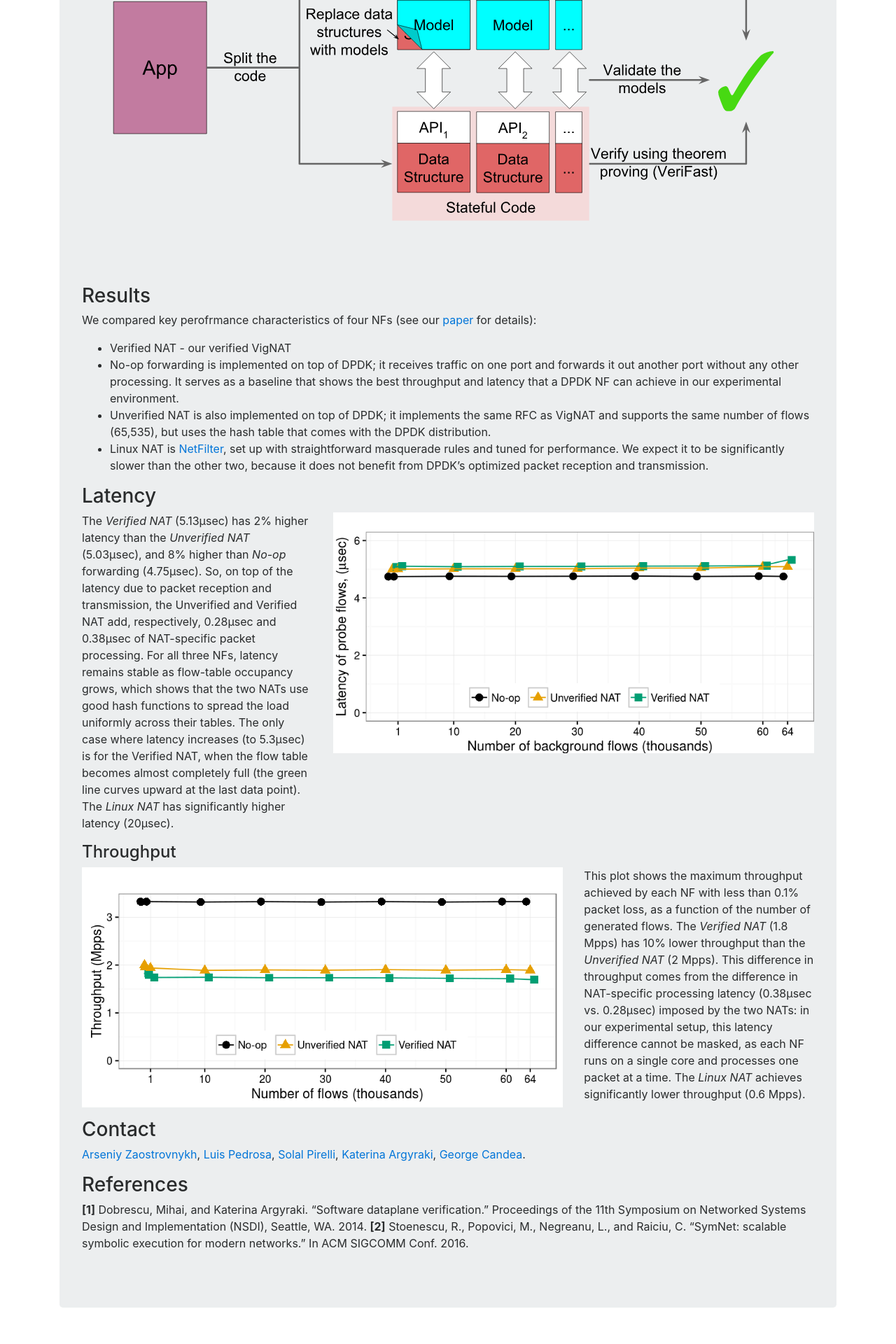
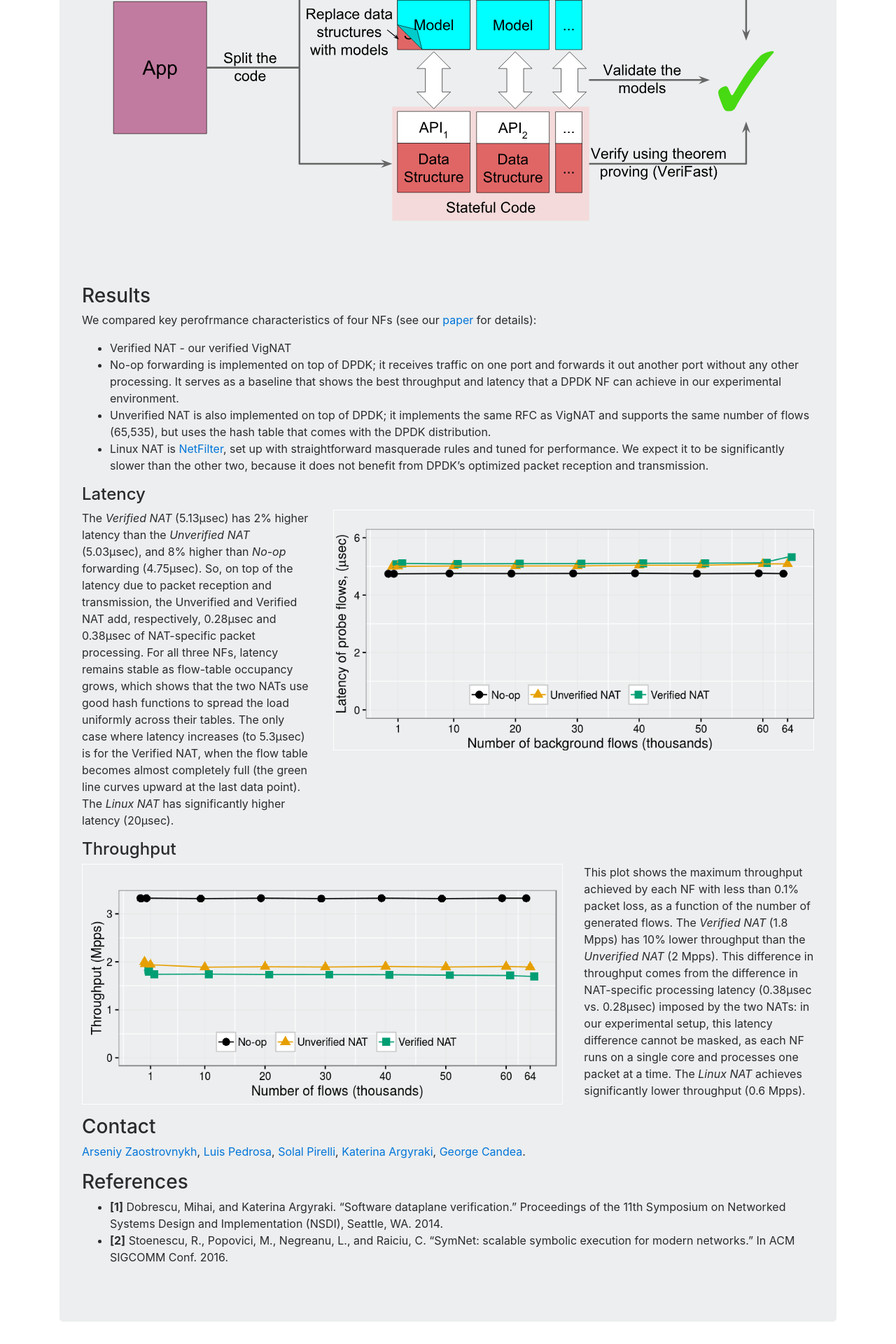
Before and after one commit to vignat/vignat.github.io, a Jekyll site: the page built from index.md, in a window 1280 px wide. Shown: the part 1521-3441 px from the top of the page at 70% size. Built offline with Jekyll 4.4.1, drawn with Linux system fonts in a browser that asks for light colours.

Commit message:
Transparent bg for plots, some text fixes.

```diff
--- a/index.md
+++ b/index.md
@@ -79,14 +79,14 @@ We compared key perofrmance characteristics of four NFs (see our [paper](vignat-
 *  Linux NAT is [NetFilter](http://www.netfilter.org/), set up with straightforward masquerade rules and tuned for performance.
 We expect it to be significantly slower than the other two, because it does not benefit from DPDK’s optimized packet reception and transmission.
 
-### Latency
+#### Latency
 <div class="row">
 <div class="col-md-4">
-The *Verified NAT* (5.13μsec) has 2% higher latency than the *Unverified NAT* (5.03μsec), and 8% higher than *No-op* forwarding (4.75μsec).
+The _Verified NAT_ (5.13μsec) has 2% higher latency than the _Unverified NAT_ (5.03μsec), and 8% higher than _No-op_ forwarding (4.75μsec).
 So, on top of the latency due to packet reception and transmission, the Unverified and Verified NAT add, respectively, 0.28μsec and 0.38μsec of NAT-specific packet processing.
 For all three NFs, latency remains stable as flow-table occupancy grows, which shows that the two NATs use good hash functions to spread the load uniformly across their tables.
 The only case where latency increases (to 5.3μsec) is for the Verified NAT, when the flow table becomes almost completely full (the green line curves upward at the last data point).
-The *Linux NAT* has significantly higher latency (20μsec).
+The _Linux NAT_ has significantly higher latency (20μsec).
 </div>
 <div class="col-md-8">
 ![Latency Plot](images/latency-new-flows.png){: width="100%"}
@@ -100,9 +100,9 @@ The *Linux NAT* has significantly higher latency (20μsec).
 </div>
 <div class="col-md-4">
 This plot shows the maximum throughput achieved by each NF with less than 0.1% packet loss, as a function of the number of generated flows.
-The *Verified NAT* (1.8 Mpps) has 10% lower throughput than the *Unverified NAT* (2 Mpps).
+The _Verified NAT_ (1.8 Mpps) has 10% lower throughput than the _Unverified NAT_ (2 Mpps).
 This difference in throughput comes from the difference in NAT-specific processing latency (0.38μsec vs. 0.28μsec) imposed by the two NATs: in our experimental setup, this latency difference cannot be masked, as each NF runs on a single core and processes one packet at a time.
-The *Linux NAT* achieves significantly lower throughput (0.6 Mpps).
+The _Linux NAT_ achieves significantly lower throughput (0.6 Mpps).
 </div>
 </div>
 
@@ -116,5 +116,5 @@ The *Linux NAT* achieves significantly lower throughput (0.6 Mpps).
 
 ### References
 
-**\[1\]** Dobrescu, Mihai, and Katerina Argyraki. "Software dataplane verification." Proceedings of the 11th Symposium on Networked Systems Design and Implementation (NSDI), Seattle, WA. 2014.
-**\[2\]** Stoenescu, R., Popovici, M., Negreanu, L., and Raiciu, C. "SymNet: scalable symbolic execution for modern networks." In ACM SIGCOMM Conf. 2016.
+- **\[1\]** Dobrescu, Mihai, and Katerina Argyraki. "Software dataplane verification." Proceedings of the 11th Symposium on Networked Systems Design and Implementation (NSDI), Seattle, WA. 2014.
+- **\[2\]** Stoenescu, R., Popovici, M., Negreanu, L., and Raiciu, C. "SymNet: scalable symbolic execution for modern networks." In ACM SIGCOMM Conf. 2016.
```
Also changed, not shown: images/latency-new-flows.png, images/thru.png.
